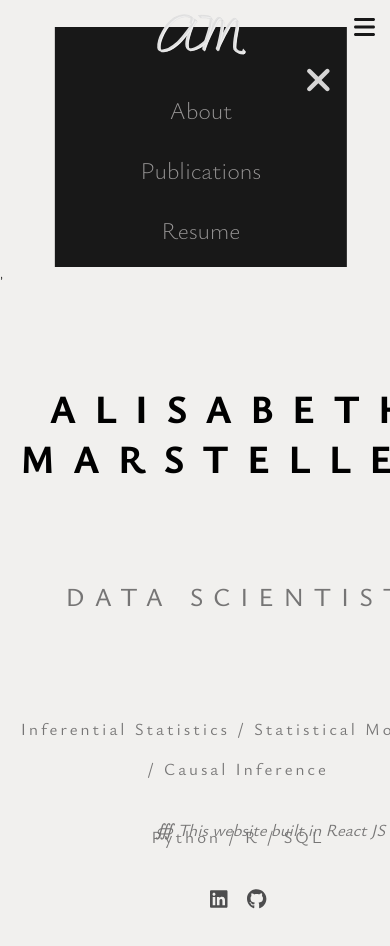
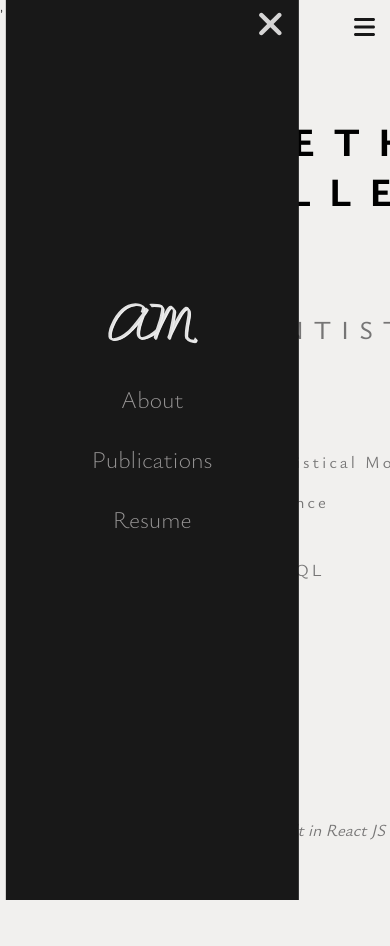
Before and after one commit to aam3/Personal_Website, a React (Create React App) app: page / in a window 390 px wide. Shown: the top 946 px of the page. After the commit the page ends 844 px from the top, so only its background shows below. Built offline with nearby package versions, Linux system fonts and the light colour scheme.

Commit message:
move nav to left

```diff
--- a/src/components/Sidebar/index.scss
+++ b/src/components/Sidebar/index.scss
@@ -119,17 +119,13 @@
       background: transparent;
       z-index: 1000;
       display: flex;
-      justify-content: center;
+      justify-content: left;
       align-items: center;
-      // height: 100vh;
-      // position: fixed;
-      // top: 0;
-      // left: 0;
-      // width: 100%;
-      position: initial;
-      height: auto;
-      min-height: auto;
-
+      height: 100vh;
+      position: fixed;
+      top: 0;
+      left: 0;
+      width: 100%;
 
       nav {
         background: #181818;
```
